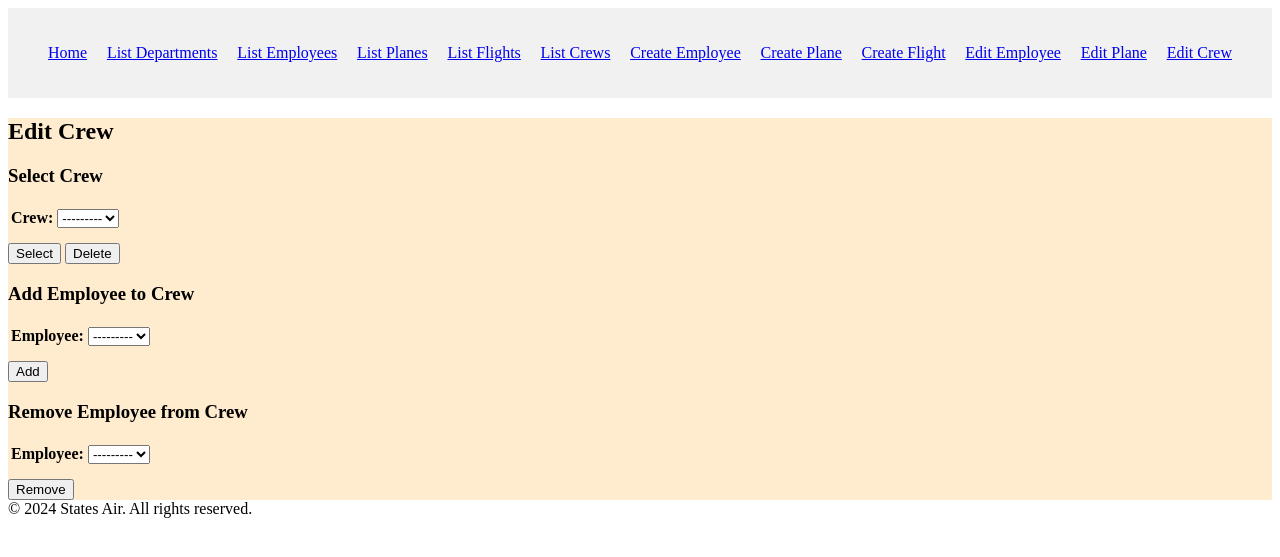
After one commit to Sentry2703/DjangoCode, a Django app: page /airport/edit_crew/ in a window 1280 px wide. The commit adds this page. Shown: the top 557 px of the page. Run offline with Django 5.2, Linux system fonts and the light colour scheme; data that the repository does not hold is empty.

Commit message:
SF: Added urls, views, and forms to accomodate for the editing of crews, which opens up flights for Editing

```diff
--- a/statesAir/airport/forms.py
+++ b/statesAir/airport/forms.py
@@ -41,3 +41,11 @@ class CreateFlightForm(forms.ModelForm):
     def __init__(self, *args, **kwargs):
         super(CreateFlightForm, self).__init__(*args, **kwargs)
         self.fields['flight_plane'].queryset = Plane.objects.filter(plane_status='Active')
+
+class CreateCrewForm(forms.ModelForm):
+    class Meta:
+        model = Crew
+        fields = "__all__"
+
+class EditCrewForm(forms.Form):
+    crew = forms.ModelChoiceField(queryset=Crew.objects.all())
--- /dev/null
+++ b/statesAir/airport/templates/airport/edit_crew.html
@@ -0,0 +1,39 @@
+{% extends 'airport/base.html' %}
+
+{% block content %}
+
+    <h2>Edit Crew</h2>
+
+    <h3>Select Crew</h3>
+
+    <form method="GET">
+        {% csrf_token %}
+        <table>
+            {{ select.as_table }}
+        </table>
+        <button type="submit">Select</button>
+        <button type="delete">Delete</button>
+    </form>
+
+
+    <h3>Add Employee to Crew</h3>
+    <form method="POST">
+        {% csrf_token %}
+        <table>
+            {{ selectEmp.as_table }}
+        </table>
+        <input type="hidden" name="type" value="add" />
+        <button type="submit">Add</button>
+    </form>
+
+    <h3>Remove Employee from Crew</h3>
+    <form method="POST">
+        {% csrf_token %}
+        <table>
+            {{ selectEmp2.as_table }}
+        </table>
+        <input type="hidden" name="type" value="remove" />
+    <button type="submit">Remove</button>
+
+
+{% endblock %}
--- a/statesAir/airport/templates/airport/header.html
+++ b/statesAir/airport/templates/airport/header.html
@@ -12,6 +12,7 @@
             <a href= '{% url "airport:create_flight"  %}'>Create Flight</a>
             <a href= '{% url "airport:edit_emp" %}'>Edit Employee</a>
             <a href= '{% url "airport:edit_plane" %}'>Edit Plane</a>
+            <a href = '{% url "airport:edit_crew" %}'>Edit Crew</a>
         </ul>
     </nav>
 </header>
--- a/statesAir/airport/urls.py
+++ b/statesAir/airport/urls.py
@@ -15,4 +15,5 @@ urlpatterns = [
     path('list_crews/', views.list_crews, name = "list_crews"),
     path('edit_emp/', views.edit_emp, name = "edit_emp"),
     path('edit_plane/', views.edit_plane, name = "edit_plane"),
+    path('edit_crew/', views.edit_crew, name = "edit_crew"),
 ]
--- a/statesAir/airport/views.py
+++ b/statesAir/airport/views.py
@@ -1,5 +1,6 @@
 from django.shortcuts import render
 from django.http import HttpResponse
+from django import forms
 from .forms import *
 from .models import Employee, Department, Plane, Flight, Crew
 
@@ -104,3 +105,31 @@ def edit_plane(request):
             edit.save()
 
     return render(request, 'airport/edit_plane.html', {"select": select, "form" : edit})
+
+def edit_crew(request):
+    crew = None
+    select = EditCrewForm()
+    selectEmp = EditEmployeeForm()
+    selectEmp.fields['employee'].queryset = Employee.objects.filter(emp_role__dept_name='Pilot') | Employee.objects.filter(emp_role__dept_name='FlightAttendant')
+    selectEmp2 = EditEmployeeForm()
+
+    if request.method == "GET":
+        if 'crew' in request.GET:
+            crew = Crew.objects.get(pk = int(request.GET.get('crew')))
+            select = EditCrewForm(initial={'crew': crew})
+            selectEmp.fields['employee'].queryset = Employee.objects.filter(emp_role__dept_name='Pilot') | Employee.objects.filter(emp_role__dept_name='FlightAttendant')
+            selectEmp.fields['employee'].queryset = selectEmp.fields['employee'].queryset.exclude(emp_id__in=crew.crew_staff.all())
+            selectEmp2.fields['employee'].queryset = crew.crew_staff.all()
+
+    elif request.method == "POST":
+        if 'type' in request.POST:
+            crew = Crew.objects.get(pk=request.GET.get('crew'))
+            if request.POST.get('type') == "add":
+                print("Added: "+ request.POST.get('employee'))
+                crew.crew_staff.add(Employee.objects.get(pk=request.POST.get('employee')))
+            else:
+                print("Removed: "+ request.POST.get('employee'))
+                crew.crew_staff.remove(Employee.objects.get(pk=request.POST.get('employee')))
+            crew.save()
+
+    return render(request, 'airport/edit_crew.html', {"select": select, "selectEmp": selectEmp, "selectEmp2": selectEmp2})
```
